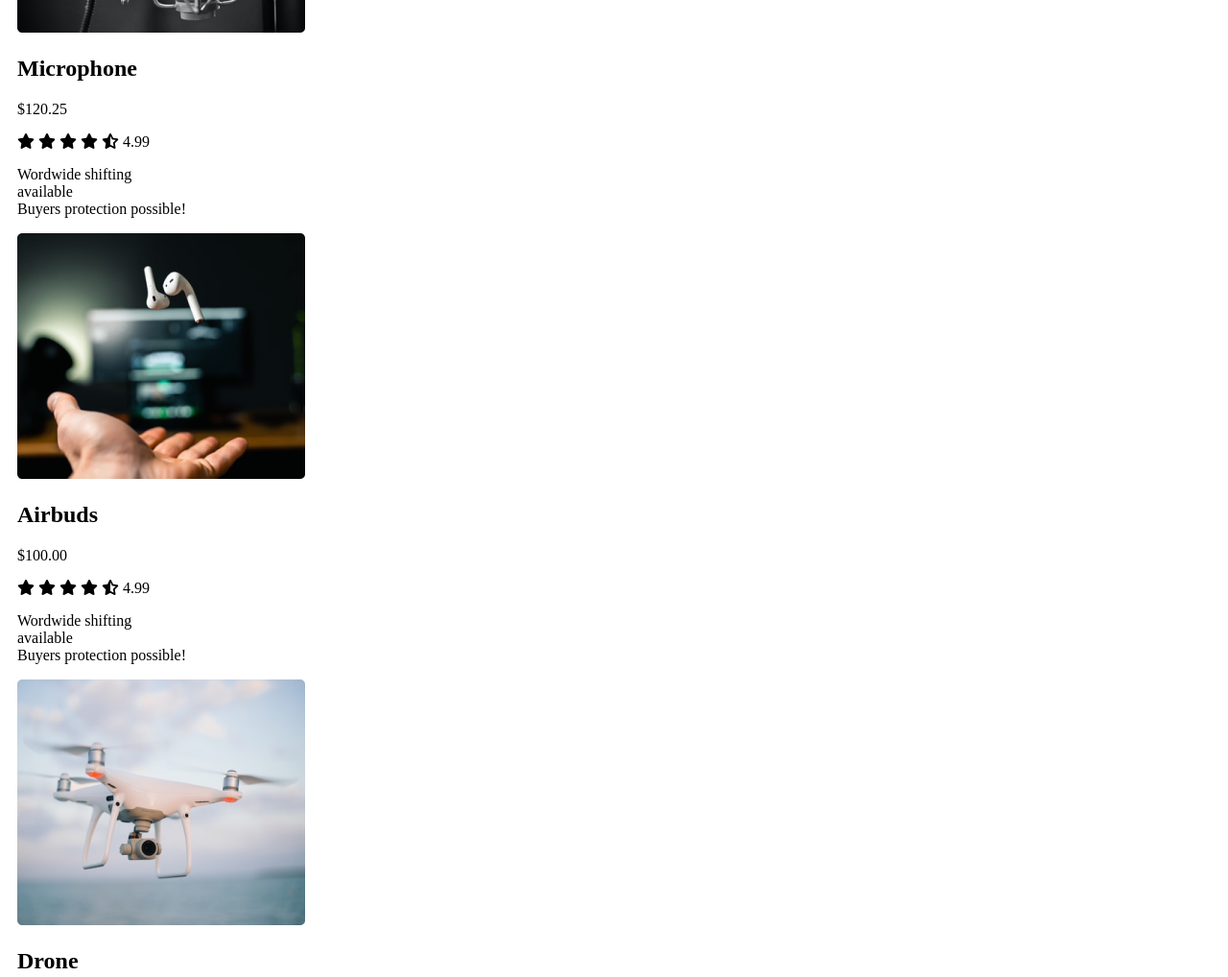
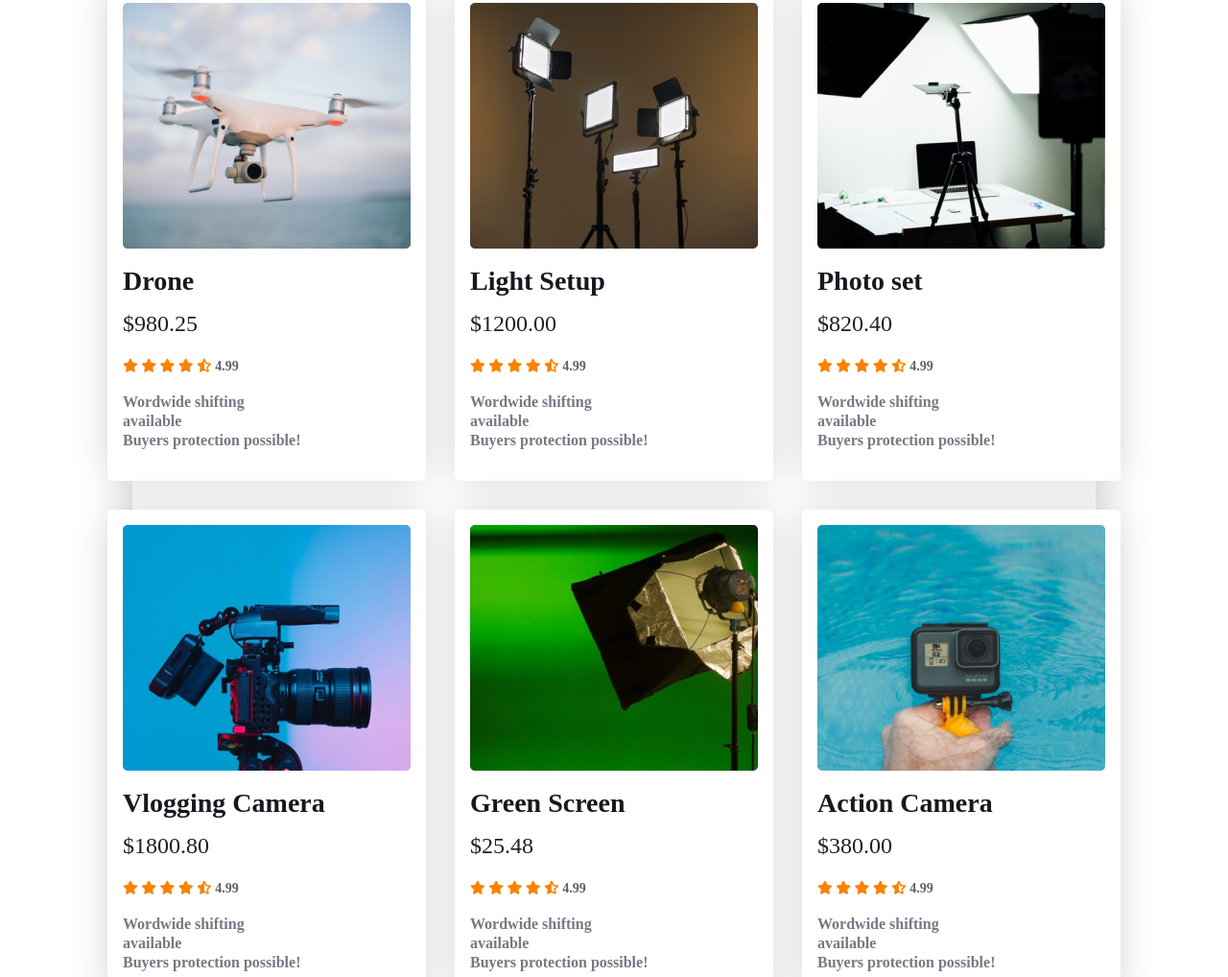
Before and after one commit to SajibSaha207/Influencer-gears, a plain HTML site: page index.html in a window 1280 px wide. Shown: the part 1382-2400 px from the top of the page at 96% size. Drawn offline with Linux system fonts and the light colour scheme.

Commit message:
Added popular collection section  and its css

```diff
--- a/index.html
+++ b/index.html
@@ -58,7 +58,7 @@
         <div class="container">
             <h2 class="collection-title">Popular collection</h2>
             <div class="popular-collection-items">
-                <div class="item">
+                <div class="c-item">
                     <img src="./images/tripod.png" alt="">
                     <h2>Flex Tripod</h2>
                     <p class="price">$50.48</p>
@@ -75,7 +75,7 @@
                     <p class="product-description"> Wordwide shifting <br> available <br> Buyers protection possible!</p>
                 </div>
 
-                <div class="item">
+                <div class="c-item">
                     <img src="./images/mic.png" alt="">
                     <h2>Microphone</h2>
                     <p class="price">$120.25</p>
@@ -92,7 +92,7 @@
                     <p class="product-description"> Wordwide shifting <br> available <br> Buyers protection possible!</p>
                 </div>
 
-                <div class="item">
+                <div class="c-item">
                     <img src="./images/airpod.png" alt="">
                     <h2>Airbuds</h2>
                     <p class="price">$100.00</p>
@@ -109,7 +109,7 @@
                     <p class="product-description"> Wordwide shifting <br> available <br> Buyers protection possible!</p>
                 </div>
 
-                <div class="item">
+                <div class="c-item">
                     <img src="./images/drone.png" alt="">
                     <h2>Drone</h2>
                     <p class="price">$980.25</p>
@@ -126,7 +126,7 @@
                     <p class="product-description"> Wordwide shifting <br> available <br> Buyers protection possible!</p>
                 </div>
 
-                <div class="item">
+                <div class="c-item">
                     <img src="./images/lights.png" alt="">
                     <h2>Light Setup</h2>
                     <p class="price">$1200.00</p>
@@ -143,7 +143,7 @@
                     <p class="product-description"> Wordwide shifting <br> available <br> Buyers protection possible!</p>
                 </div>
 
-                <div class="item">
+                <div class="c-item">
                     <img src="./images/setup.png" alt="">
                     <h2>Photo set</h2>
                     <p class="price">$820.40</p>
@@ -160,7 +160,7 @@
                     <p class="product-description"> Wordwide shifting <br> available <br> Buyers protection possible!</p>
                 </div>
 
-                <div class="item">
+                <div class="c-item">
                     <img src="./images/camera.png" alt="">
                     <h2>Vlogging Camera</h2>
                     <p class="price">$1800.80</p>
@@ -177,7 +177,7 @@
                     <p class="product-description"> Wordwide shifting <br> available <br> Buyers protection possible!</p>
                 </div>
 
-                <div class="item">
+                <div class="c-item">
                     <img src="./images/single-light.png" alt="">
                     <h2>Green Screen</h2>
                     <p class="price">$25.48</p>
@@ -194,9 +194,9 @@
                     <p class="product-description"> Wordwide shifting <br> available <br> Buyers protection possible!</p>
                 </div>
 
-                <div class="item">
+                <div class="c-item">
                     <img src="./images/action.png" alt="">
-                    <h2>Flex Tripod</h2>
+                    <h2>Action Camera</h2>
                     <p class="price">$380.00</p>
                     <p class="ratting">
                         <span>
--- a/style/style.css
+++ b/style/style.css
@@ -1,3 +1,6 @@
+/* google fonts */
+@import url("https://fonts.googleapis.com/css2?family=Poppins:wght@400;600;700&display=swap");
+
 .bg-color{
     background-color: white;
 }
@@ -107,3 +110,60 @@
 }
 
 /* popular collection */
+
+
+.popular-collection, .collection-title{
+    font-weight: 600;
+    font-size: 1.3rem;
+    line-height: 20px;
+    margin: 30px 0;
+    text-align: center;
+
+}
+.popular-collection-items{
+    display: grid;
+    grid-template-columns: repeat(3, 1fr);
+    grid-gap: 30px;
+    justify-content: center;
+    margin: 130px;
+
+
+}
+.popular-collection-items, .c-item{
+    padding: 1rem;
+    border-radius: 5px;
+    background-color: white;
+box-shadow: 0px 0px 40px rgba(0, 0, 0, 0.15);
+}
+.popular-collection-items, .c-item h2{
+    font-weight: 600;
+    font-size: 1.75rem;
+    color: rgb(24, 25, 31);
+    text-align: left;
+}
+.price{
+    font-weight: 400;
+    font-size: 1.5rem;
+    color: rgba(0, 0, 0, 0.87);
+    text-align: left;
+
+
+}
+.ratting{
+     font-weight: 700;
+  font-size: 14px;
+  line-height: 22px;
+ color: rgb(94, 99, 102);
+ text-align: left;
+
+}
+ .ratting span i{
+ color: rgb(251, 130, 0);
+
+ }
+ .product-description{
+    font-weight: 700;
+    font-size: 1rem;
+    color: rgb(120, 120, 133);
+    text-align: left;
+ }
```
